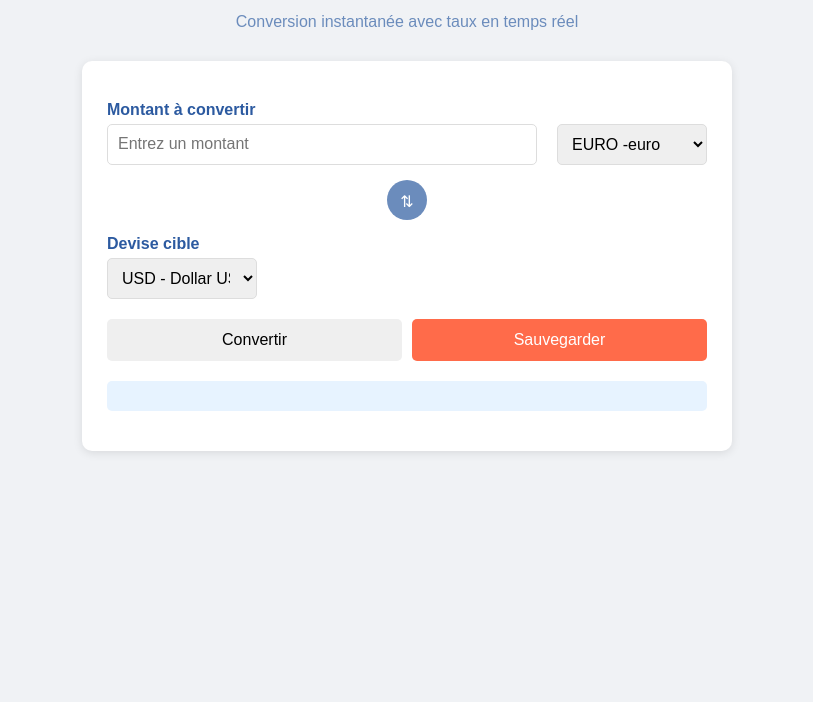
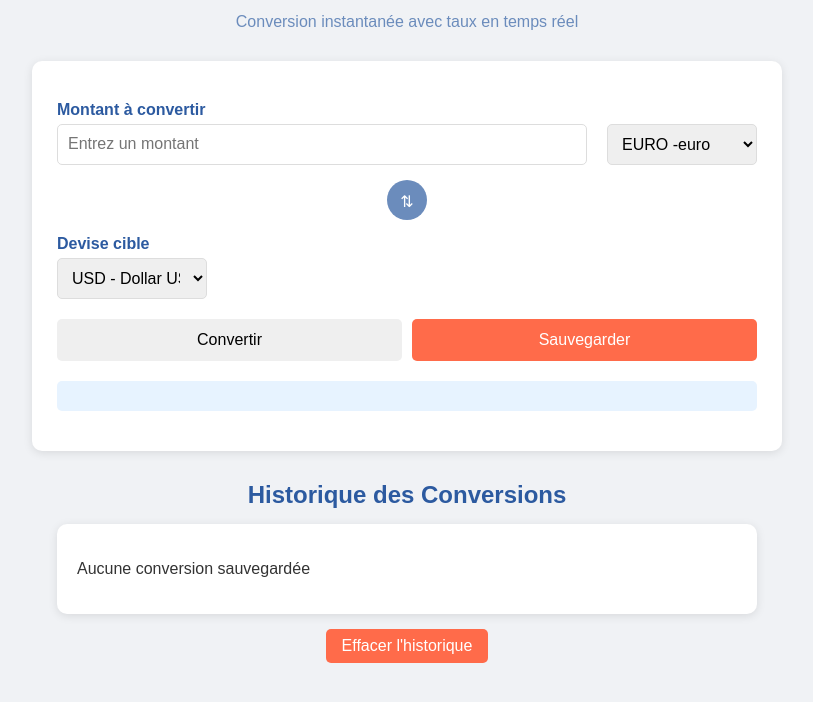
Before and after one commit to medyassine-hub/yassine_chkire_Convertisseur-de-devises, a plain HTML site: page index.html in a window 1280 px wide. Shown: the part 82-784 px from the top of the page, without its empty margins (233-1046 px from the left). Drawn offline with Linux system fonts and the light colour scheme.

Commit message:
j ai ajoute le html et le css de la partie historique de la page

```diff
--- a/index.html
+++ b/index.html
@@ -48,6 +48,13 @@
         </form>
         <div class="result" id="result"></div>
     </div>
+    <div class="history">
+        <h2>Historique des Conversions</h2>
+        <div class="history-list" id="historyList">
+            <p>Aucune conversion sauvegardée</p>
+        </div>
+        <button class="clear-history" id="clearHistory">Effacer l'historique</button>
+    </div>
     <script src="script.js"></script>
 </body>
 </html>
--- a/style.css
+++ b/style.css
@@ -22,7 +22,7 @@ h1 {
     border-radius: 10px;
     padding: 25px;
     width: 100%;
-    max-width: 600px;
+    max-width: 700px;
     margin: 0 auto;
     box-shadow: 0 2px 10px rgba(0,0,0,0.1);
 }
@@ -93,3 +93,33 @@ button {
     font-weight: bold;
     color: #2c5aa0;
 }
+.history {
+    margin-top: 30px;
+    width: 100%;
+    max-width: 700px;
+    margin: 30px auto 0;
+}
+.history h2 {
+    color: #2c5aa0;
+    margin-bottom: 15px;
+    text-align: center;
+}
+.history-list {
+    background-color: white;
+    border-radius: 10px;
+    padding: 20px;
+    max-height: 300px;
+    overflow-y: auto;
+    box-shadow: 0 2px 10px rgba(0,0,0,0.1);
+    margin-bottom: 15px;
+}
+.clear-history {
+    display: block;
+    margin: 15px auto 0;
+    padding: 8px 16px;
+    background-color: #ff6b4a;
+    color: white;
+    border: none;
+    border-radius: 5px;
+    cursor: pointer;
+}
```
